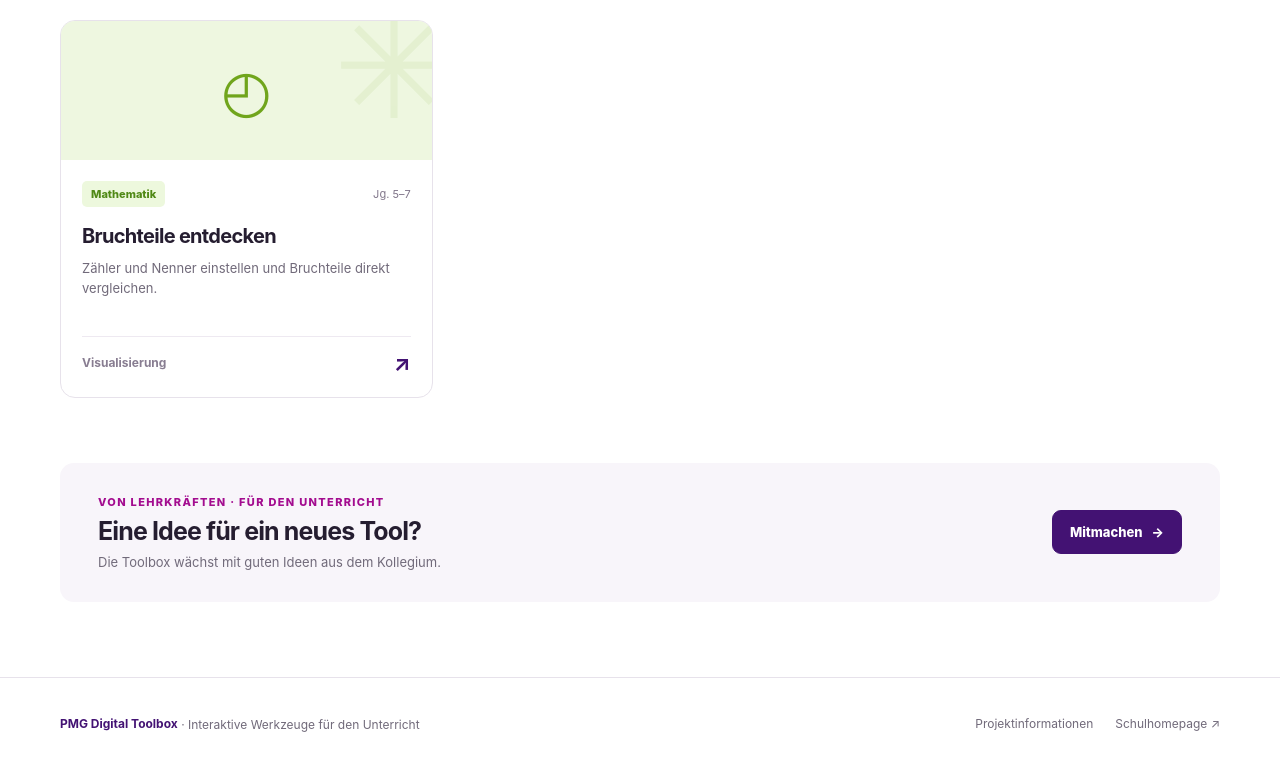
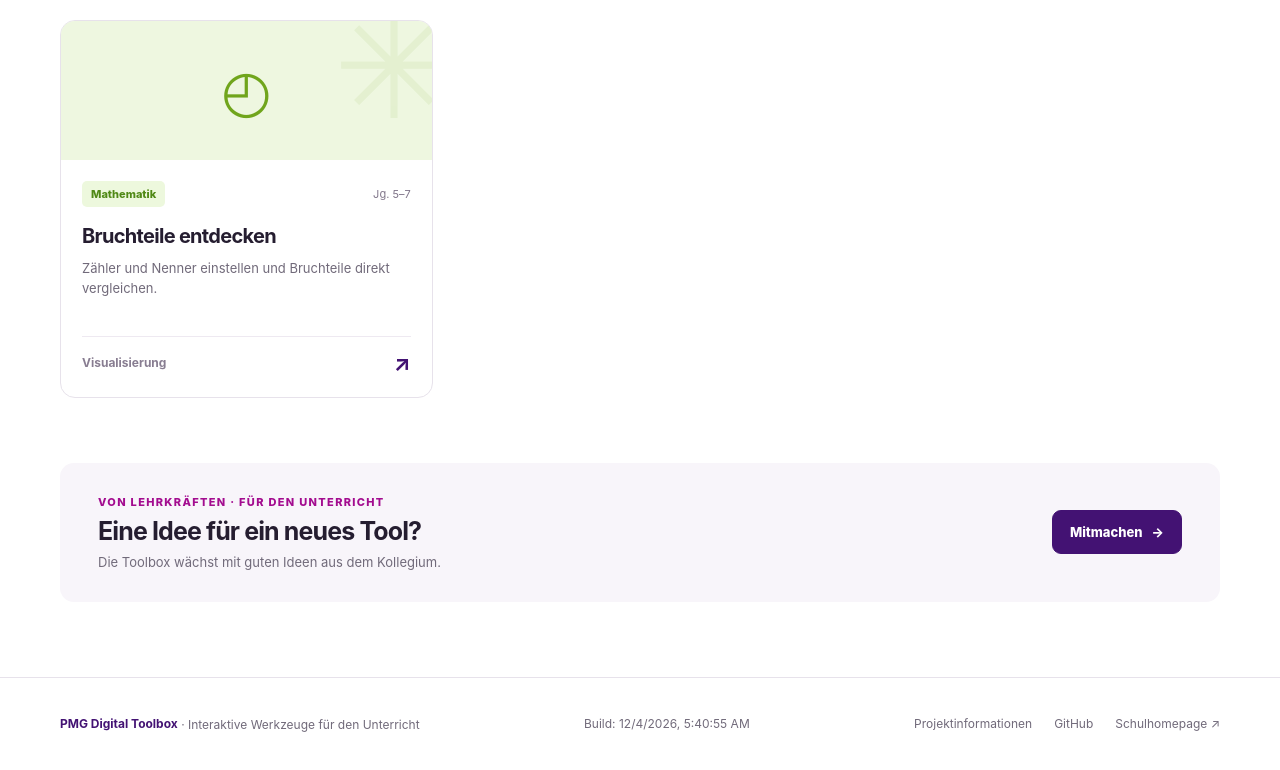
Before and after one commit to pmg-meine/pmg_digital_toolbox, a React (Vite) app: page / in a window 1280 px wide. Shown: the part 1165-1935 px from the top of the page. Built offline with nearby package versions, Linux system fonts and the light colour scheme.

Commit message:
Show build details in footer

```diff
--- a/src/App.tsx
+++ b/src/App.tsx
@@ -259,9 +259,18 @@ export default function App() {
             setDeveloperMode(false);
             setConfirmation(false);
           }} />}
+          <div className="build-info">
+            {import.meta.env.VITE_BUILD_TIME && (
+              <span>Build: <time dateTime={import.meta.env.VITE_BUILD_TIME}>{new Date(import.meta.env.VITE_BUILD_TIME).toLocaleString()}</time></span>
+            )}
+            {import.meta.env.VITE_BUILD_HASH && (
+              <span>Commit: <a href={`https://github.com/pmg-meine/pmg_digital_toolbox/commit/${import.meta.env.VITE_BUILD_HASH}`}>{import.meta.env.VITE_BUILD_HASH.slice(0, 7)}</a></span>
+            )}
+          </div>
           <div className="footer-links">
             {confirmation && <span role="status">Entwicklermodus aktiviert</span>}
             <Link to="/ueber">Projektinformationen</Link>
+            <a href="https://github.com/pmg-meine/pmg_digital_toolbox">GitHub</a>
             <a
               href="https://pmg-meine.de/"
               target="_blank"
--- a/src/styles/global.css
+++ b/src/styles/global.css
@@ -528,9 +528,14 @@ h2 {
 .footer-inner strong {
   color: var(--purple);
 }
-.footer-links {
+.footer-links,
+.build-info {
   display: flex;
-  gap: 22px;
+  flex-wrap: wrap;
+  gap: 8px 22px;
+}
+.footer-inner {
+  flex-wrap: wrap;
 }
 .footer-inner a {
   text-decoration: none;
--- a/vite.config.ts
+++ b/vite.config.ts
@@ -1,7 +1,20 @@
 import { defineConfig } from "vite";
 import react from "@vitejs/plugin-react";
+import { execFileSync } from "node:child_process";
+
+function getBuildHash(): string {
+  try {
+    return execFileSync("git", ["rev-parse", "HEAD"], { encoding: "utf8", stdio: ["ignore", "pipe", "ignore"] }).trim();
+  } catch {
+    return "";
+  }
+}
 
 export default defineConfig({
   plugins: [react()],
+  define: {
+    "import.meta.env.VITE_BUILD_HASH": JSON.stringify(getBuildHash()),
+    "import.meta.env.VITE_BUILD_TIME": JSON.stringify(new Date().toISOString()),
+  },
   base: process.env.DEPLOY_BASE || "/pmg_digital_toolbox/",
 });
```
Also changed, not shown: 1 other file (tests, documents, lock files or other folders).
